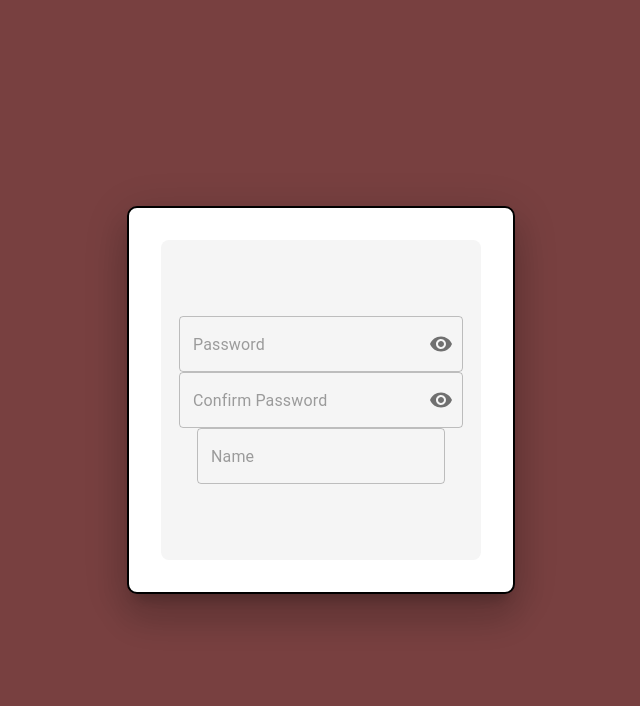
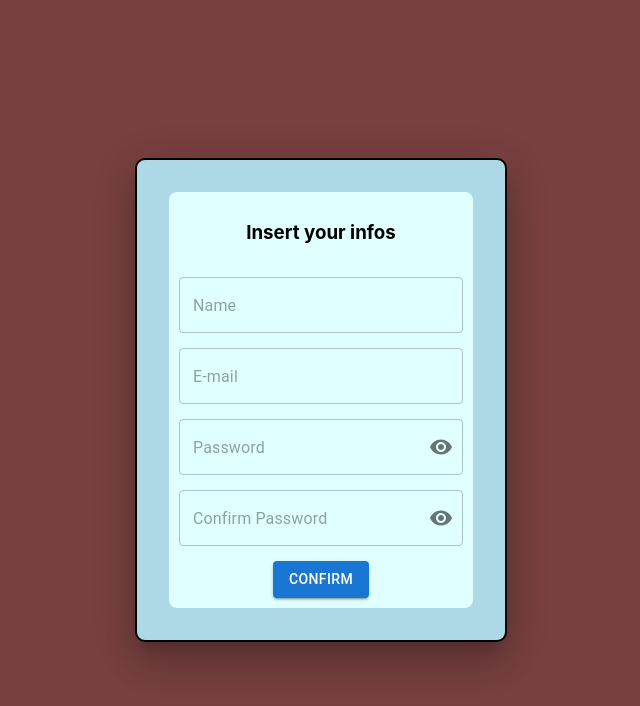
Before and after one commit to mtmodesti/reactJSProject, a React (Create React App) app: page / in a window 1280 px wide. Both pictures are taken after a click on the button "OPEN MODAL". Shown: the top 706 px of the page, without its empty margins (319-959 px from the left). Built offline with nearby package versions, Linux system fonts and the light colour scheme.

Commit message:
style: form done

```diff
--- a/package.json
+++ b/package.json
@@ -12,6 +12,7 @@
     "@testing-library/user-event": "^13.2.1",
     "react": "^18.2.0",
     "react-dom": "^18.2.0",
+    "react-hook-form": "^7.33.1",
     "react-scripts": "5.0.1",
     "styled-components": "^5.3.5",
     "web-vitals": "^2.1.0"
--- a/src/components/form/index.js
+++ b/src/components/form/index.js
@@ -1,18 +1,28 @@
 import { Container } from "./styles"
 import { PasswordInput } from "../passInput";
 import { TextField } from "@mui/material";
+import {Button} from "@mui/material"
+
 
 
 const Form = () => {
 
     return (
         <Container>
+
+          <h3>Insert your infos</h3>
+
+          <TextField fullWidth placeholder={"Name"}/>
+
+          <TextField fullWidth id="fullWidth" placeholder={"E-mail"}/>
+
           <PasswordInput placeholder={"Password"} />
 
           <PasswordInput placeholder={"Confirm Password"}/>
 
-
-        <TextField placeholder={"Name"}/>
+          <Button
+          onClick={() => {console.log('oi')}}
+          variant="contained">Confirm</Button>
 
         </Container>
     )
--- a/src/components/form/styles.js
+++ b/src/components/form/styles.js
@@ -1,14 +1,15 @@
 import styled from "styled-components";
 
 export const Container = styled.div`
-width:300px;
-height: 300px;
-background-color: whitesmoke;
+height: auto;
+width: 100%;
+background-color: lightcyan;
 border-radius: 8px;
 padding: 10px;
 display: flex;
 justify-content: center;
 align-items: center;
 flex-direction: column;
+gap: 15px;
 
 `
--- a/src/components/inputField/index.js
+++ b/src/components/inputField/index.js
@@ -2,6 +2,8 @@ import { TextField } from "@mui/material";
 
 export const TextInput = ({placeholder}) => {
     return (
-        <TextField placeholder={placeholder} />
+        <TextField
+
+        placeholder={placeholder} />
     )
 }
--- a/src/components/modal/index.js
+++ b/src/components/modal/index.js
@@ -3,6 +3,7 @@ import Box from '@mui/material/Box';
 import Button from '@mui/material/Button';
 import Modal from '@mui/material/Modal';
 import Form from '../form';
+import { Container } from './styles';
 
 const style = {
   position: 'absolute',
@@ -11,10 +12,14 @@ const style = {
   transform: 'translate(-50%, -50%)',
   width: "auto",
   height: "auto",
-  bgcolor: 'background.paper',
+  bgcolor: 'lightblue',
   border: '2px solid #000',
   boxShadow: 24,
   borderRadius: "10px",
+  minWidth: "200px",
+  display: "flex",
+  justifyContent:"center",
+  alignItems:"center",
   p: 4,
 };
 
@@ -27,6 +32,7 @@ export default function BasicModal() {
     <div>
       <Button variant="contained" onClick={handleOpen}>Open modal</Button>
       <Modal
+
         open={open}
         onClose={handleClose}
         aria-labelledby="modal-modal-title"
--- /dev/null
+++ b/src/components/modal/styles.js
@@ -0,0 +1,6 @@
+import styled from "styled-components"
+
+export const Container = styled.div`
+width: 100vw;
+height: 500px;
+`
--- a/src/components/passInput/index.js
+++ b/src/components/passInput/index.js
@@ -40,6 +40,7 @@ export const PasswordInput = ({placeholder}) => {
     return (
 
 <OutlinedInput
+            fullWidth={true}
             id="outlined-adornment-password"
             type={values.showPassword ? 'text' : 'password'}
             value={values.password}
```
Also changed, not shown: 2 other files (tests, documents, lock files or other folders).
